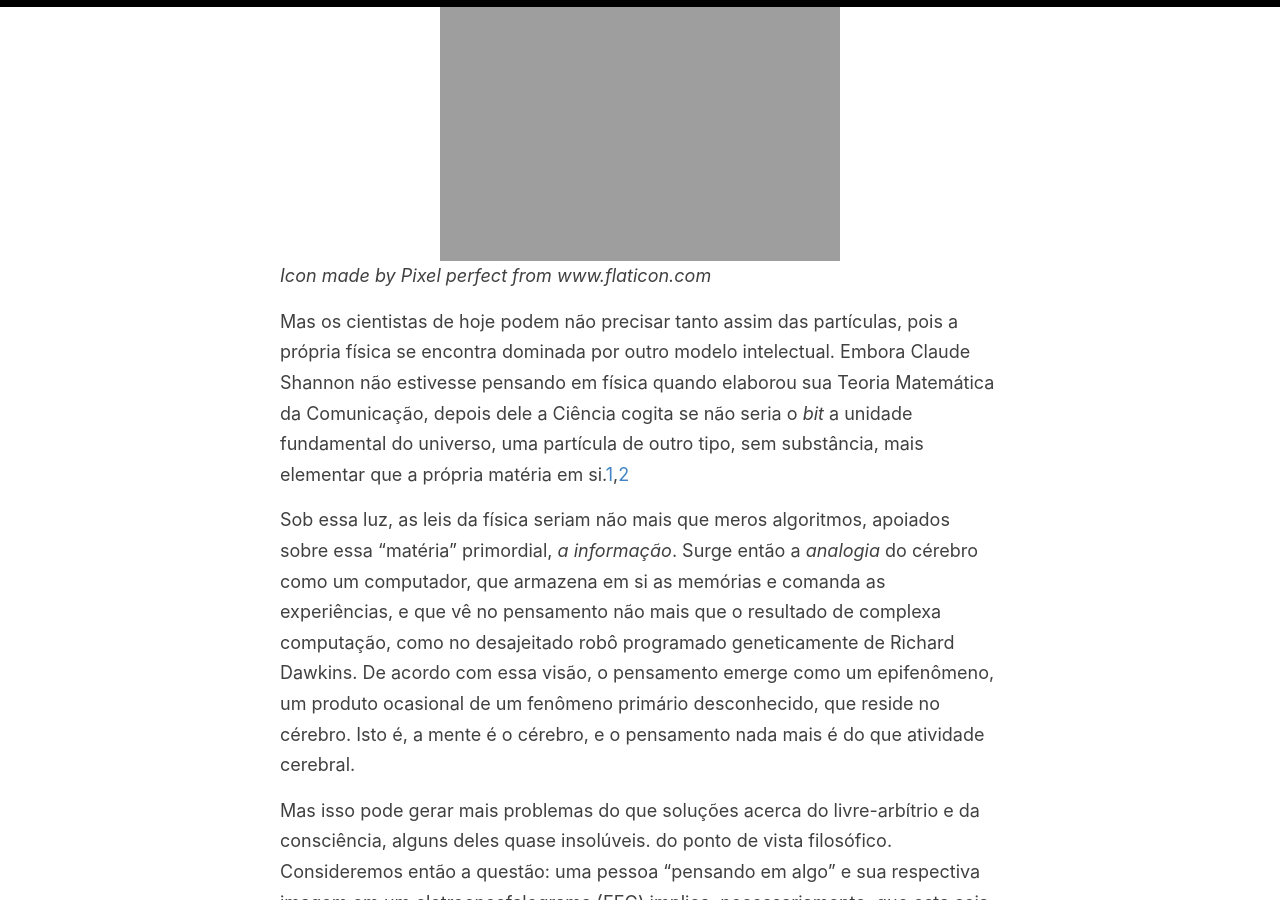
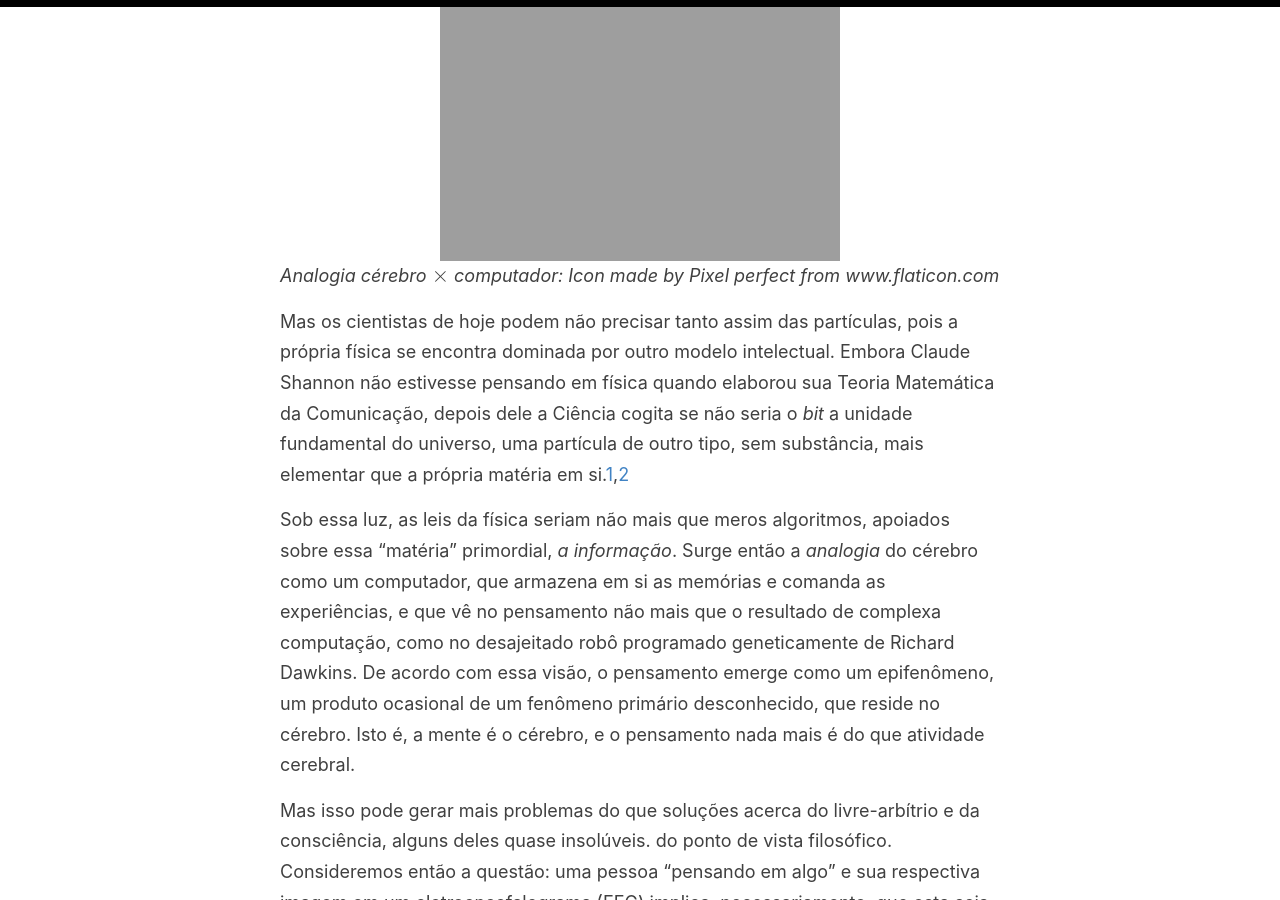
Before and after one commit to tonidandel/otelegrafo_, a Jekyll site: the page built from _posts/2021-07-09-a-analogia-cerebro-computador.md, in a window 1280 px wide and 900 px high, scrolled down 965 px. Built offline with Jekyll 4.4.1, drawn with Linux system fonts in a browser that asks for light colours; nearby versions of some CDN libraries; some web fonts are replaced; formulas are drawn with MathJax 3.

Commit message:
update-figura-analogia-cerebro-computador

```diff
--- a/_posts/2021-07-09-a-analogia-cerebro-computador.md
+++ b/_posts/2021-07-09-a-analogia-cerebro-computador.md
@@ -13,8 +13,8 @@ Pense em algo. Agora conecte-se a um aparelho de eletroencefalograma (EEG). O pa
 ## Fisicalismo e Pampsiquismo
 A cosmovisão científica é baseada em premissas que se apoiam, em sua maioria, na Física Clássica, onde natureza e matéria são quase sinônimos. A isto se correlaciona a ideia de que fenômenos complexos possam ser reduzidos às suas interações fundamentais, como partículas subatômicas, ou unidades básicas como um neurônio ou gene, que engendram mecanismos mais complexos. Tais concepções foram altamente bem sucedidas em estabelecer não apenas o atual ponto do conhecimento humano sobre a natureza, mas também os grandes avanços tecnológicos da sociedade contemporânea. A teoria moderna da evolução busca fornecer um panorama geral de como a existência e o desenvolvimento da vida poderia ser uma consequência das equações da física de partículas, o que, em última instância, poderia incluir uma explicação para o funcionamento do cérebro e das capacidades cognitivas que habilitam os seres humanos a fazerem suas descobertas.
 
- ![Icon made by Pixel perfect from www.flaticon.com"](https://otelegrafo.com/images/analogia-cerebro-computador.jpg)
- *Icon made by Pixel perfect from www.flaticon.com*
+ ![Analogia cérebro $\times$ computador.](https://otelegrafo.com/images/analogia-cerebro-computador.jpg)
+ *Analogia cérebro $\times$ computador: Icon made by Pixel perfect from www.flaticon.com*
 
 Mas os cientistas de hoje podem não precisar tanto assim das partículas, pois a própria física se encontra dominada por outro modelo intelectual. Embora Claude Shannon não estivesse pensando em física quando elaborou sua Teoria Matemática da Comunicação, depois dele a Ciência cogita se não seria o _bit_ a unidade fundamental do universo, uma partícula de outro tipo, sem substância, mais elementar que a própria matéria em si.[^1],[^2]
 
```
